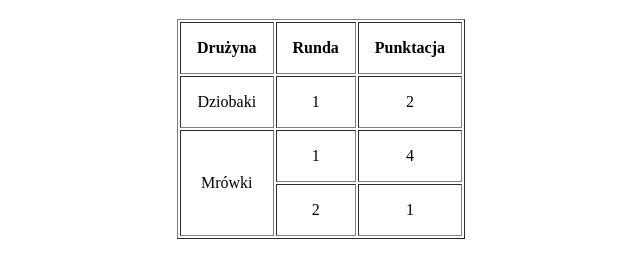
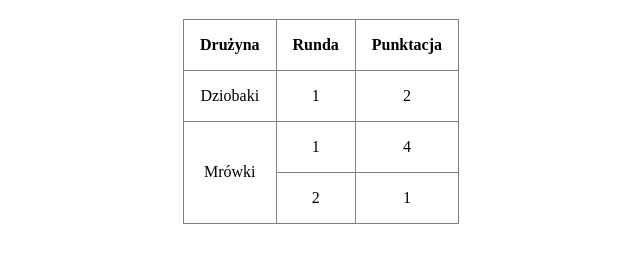
Before and after one commit to BeataMaro/kurs, a plain HTML site: page index.html in a window 1280 px wide. Shown: the part 69-346 px from the top of the page, without its empty margins (319-959 px from the left). Drawn offline with Linux system fonts and the light colour scheme.

Commit message:
table padding

```diff
--- a/index.html
+++ b/index.html
@@ -9,9 +9,9 @@
   </head>
   <body>
     <h1>Hello World!</h1>
-    <table border="1">
+    <table>
       <thead>
-        <tr>
+        <tr cellpadding="1">
           <th>Drużyna</th>
           <th>Runda</th>
           <th>Punktacja</th>
--- a/main.css
+++ b/main.css
@@ -1,14 +1,21 @@
 body {
   display: grid;
   place-items: center;
-  text-align: center;
 }
 
 h1 {
   color: slateblue;
 }
 
-table td,
-table th {
+table,
+th,
+td {
+  border: 0.5px solid grey;
+  border-collapse: collapse;
+}
+
+th,
+td {
+  text-align: center;
   padding: 1rem;
 }
```
